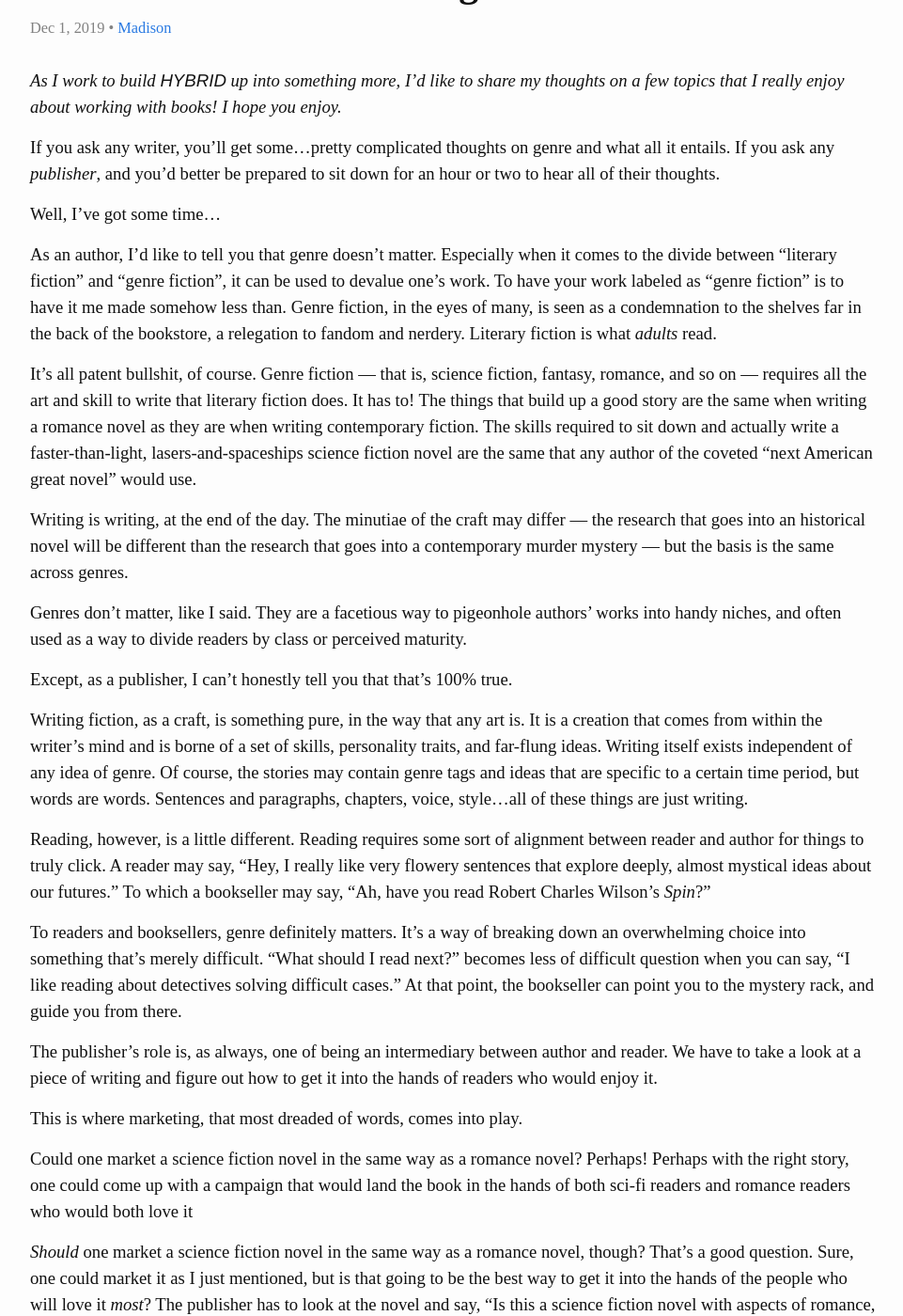
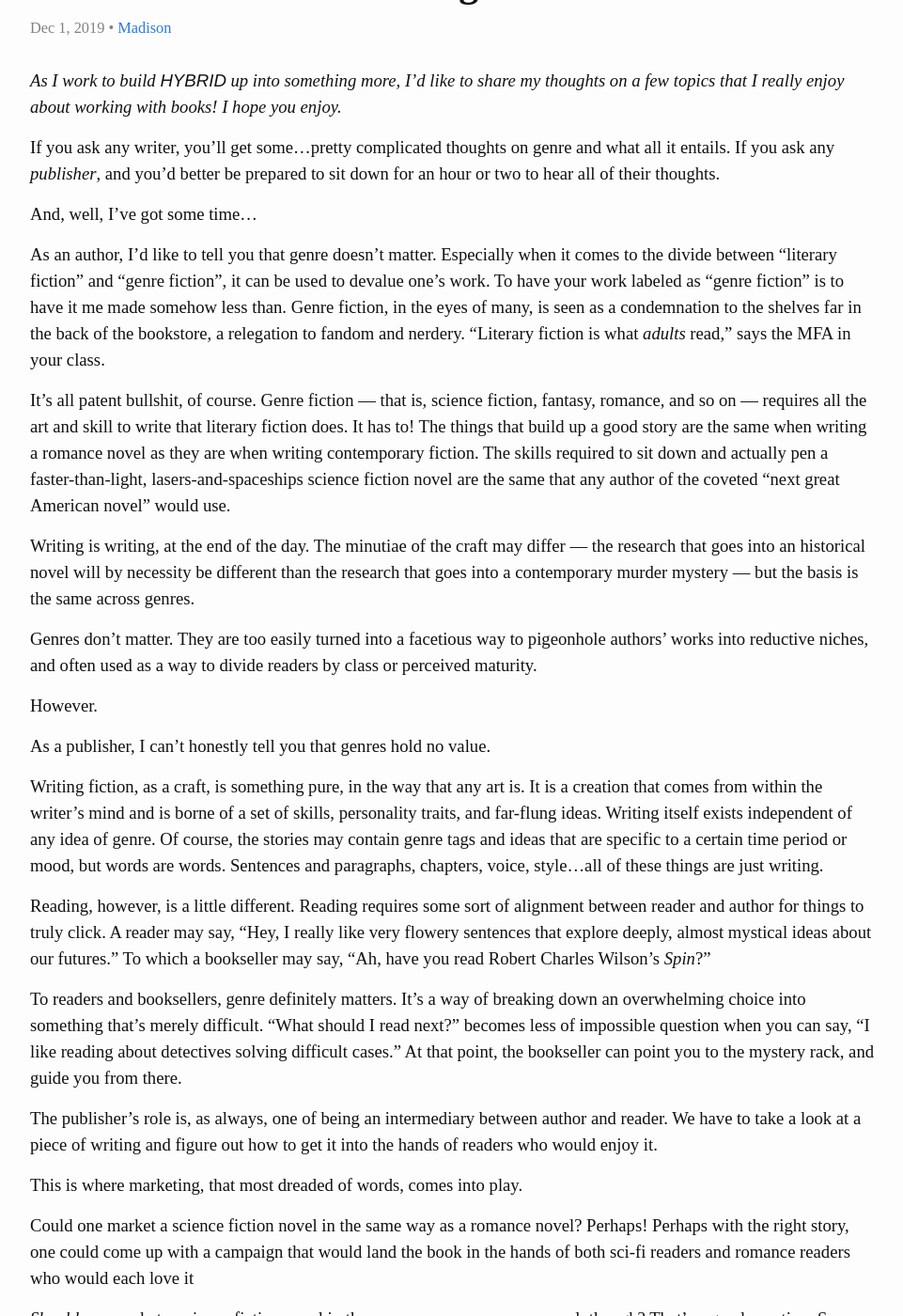
Before and after one commit to hybridink/hybrid.ink, a Jekyll site: the page built from _posts/2019-12-01-on-genre.md, in a window 1280 px wide and 1400 px high, scrolled down 245 px. Shown: the whole window at 94% size, without its empty margins (158-1119 px from the left). Built offline with Jekyll 4.4.1, drawn with Linux system fonts in a browser that asks for light colours; some web fonts are replaced; our own code applies the rules of GitHub Pages for plain Markdown files; comment, search, counter and statistics services are not loaded; some of the changed text lies outside the part shown.

Commit message:
Edit post

```diff
--- a/_posts/2019-12-01-on-genre.md
+++ b/_posts/2019-12-01-on-genre.md
@@ -9,41 +9,43 @@
 
 If you ask any writer, you'll get some...pretty complicated thoughts on genre and what all it entails. If you ask any *publisher*, and you'd better be prepared to sit down for an hour or two to hear all of their thoughts.
 
-Well, I've got some time...
+And, well, I've got some time...
 
 <!--more-->
 
-As an author, I'd like to tell you that genre doesn't matter. Especially when it comes to the divide between "literary fiction" and "genre fiction", it can be used to devalue one's work. To have your work labeled as "genre fiction" is to have it me made somehow less than. Genre fiction, in the eyes of many, is seen as a condemnation to the shelves far in the back of the bookstore, a relegation to fandom and nerdery. Literary fiction is what *adults* read.
+As an author, I'd like to tell you that genre doesn't matter. Especially when it comes to the divide between "literary fiction" and "genre fiction", it can be used to devalue one's work. To have your work labeled as "genre fiction" is to have it me made somehow less than. Genre fiction, in the eyes of many, is seen as a condemnation to the shelves far in the back of the bookstore, a relegation to fandom and nerdery. "Literary fiction is what *adults* read," says the MFA in your class.
 
-It's all patent bullshit, of course. Genre fiction --- that is, science fiction, fantasy, romance, and so on --- requires all the art and skill to write that literary fiction does. It has to! The things that build up a good story are the same when writing a romance novel as they are when writing contemporary fiction. The skills required to sit down and actually write a faster-than-light, lasers-and-spaceships science fiction novel are the same that any author of the coveted "next American great novel" would use.
+It's all patent bullshit, of course. Genre fiction --- that is, science fiction, fantasy, romance, and so on --- requires all the art and skill to write that literary fiction does. It has to! The things that build up a good story are the same when writing a romance novel as they are when writing contemporary fiction. The skills required to sit down and actually pen a faster-than-light, lasers-and-spaceships science fiction novel are the same that any author of the coveted "next great American novel" would use.
 
-Writing is writing, at the end of the day. The minutiae of the craft may differ --- the research that goes into an historical novel will be different than the research that goes into a contemporary murder mystery --- but the basis is the same across genres.
+Writing is writing, at the end of the day. The minutiae of the craft may differ --- the research that goes into an historical novel will by necessity be different than the research that goes into a contemporary murder mystery --- but the basis is the same across genres.
 
-Genres don't matter, like I said. They are a facetious way to pigeonhole authors' works into handy niches, and often used as a way to divide readers by class or perceived maturity.
+Genres don't matter. They are too easily turned into a facetious way to pigeonhole authors' works into reductive niches, and often used as a way to divide readers by class or perceived maturity.
 
-Except, as a publisher, I can't honestly tell you that that's 100% true.
+However.
 
-Writing fiction, as a craft, is something pure, in the way that any art is. It is a creation that comes from within the writer's mind and is borne of a set of skills, personality traits, and far-flung ideas. Writing itself exists independent of any idea of genre. Of course, the stories may contain genre tags and ideas that are specific to a certain time period, but words are words. Sentences and paragraphs, chapters, voice, style...all of these things are just writing.
+As a publisher, I can't honestly tell you that genres hold no value.
+
+Writing fiction, as a craft, is something pure, in the way that any art is. It is a creation that comes from within the writer's mind and is borne of a set of skills, personality traits, and far-flung ideas. Writing itself exists independent of any idea of genre. Of course, the stories may contain genre tags and ideas that are specific to a certain time period or mood, but words are words. Sentences and paragraphs, chapters, voice, style...all of these things are just writing.
 
 Reading, however, is a little different. Reading requires some sort of alignment between reader and author for things to truly click. A reader may say, "Hey, I really like very flowery sentences that explore deeply, almost mystical ideas about our futures." To which a bookseller may say, "Ah, have you read Robert Charles Wilson's *Spin*?"
 
-To readers and booksellers, genre definitely matters. It's a way of breaking down an overwhelming choice into something that's merely difficult. "What should I read next?" becomes less of difficult question when you can say, "I like reading about detectives solving difficult cases." At that point, the bookseller can point you to the mystery rack, and guide you from there.
+To readers and booksellers, genre definitely matters. It's a way of breaking down an overwhelming choice into something that's merely difficult. "What should I read next?" becomes less of impossible question when you can say, "I like reading about detectives solving difficult cases." At that point, the bookseller can point you to the mystery rack, and guide you from there.
 
 The publisher's role is, as always, one of being an intermediary between author and reader. We have to take a look at a piece of writing and figure out how to get it into the hands of readers who would enjoy it.
 
 This is where marketing, that most dreaded of words, comes into play.
 
-Could one market a science fiction novel in the same way as a romance novel? Perhaps! Perhaps with the right story, one could come up with a campaign that would land the book in the hands of both sci-fi readers and romance readers who would both love it
+Could one market a science fiction novel in the same way as a romance novel? Perhaps! Perhaps with the right story, one could come up with a campaign that would land the book in the hands of both sci-fi readers and romance readers who would each love it
 
 *Should* one market a science fiction novel in the same way as a romance novel, though? That's a good question. Sure, one could market it as I just mentioned, but is that going to be the best way to get it into the hands of the people who will love it *most*? The publisher has to look at the novel and say, "Is this a science fiction novel with aspects of romance, or is it a romance novel set in the future?" and then work from there to come up with the best marketing strategy. Lots of amazing books touch on more than one genre, and it's the publisher's job to make that work for the readers.
 
-Sometimes, the answer is to come up with multiple marketing schemes. One example of this is our friends over at FurPlanet, who also have a separate imprint, Argyll Productions. Their first foray into dual branding was with Watts Martin's delightful novel *Kismet*, which was broad enough in scope that it could be marketed both to a more specific audience of fans of anthropomorphic literature [via FurPlanet](https://furplanet.com/shop/item.aspx?itemid=892) as well as to a more specific audience of fans of science fiction [via Argyll](https://argyllproductions.com/product/kismet/). They even had the artist come up with separate covers to help with this marketing: one for a [furry audience](/images/news/kismet-fp.jpg), and one for a [science fiction audience](/images/news/kismet-argyll.jpg).
+Sometimes, the answer is to come up with multiple marketing schemes. One example of this is our friends over at FurPlanet, who also have a separate imprint, Argyll Productions. Their first foray into dual branding was with Watts Martin's delightful novel *Kismet*, which was broad enough in scope that it could be marketed both to a more specific audience of fans of anthropomorphic literature [via FurPlanet](https://furplanet.com/shop/item.aspx?itemid=892) as well as to a more specific audience of fans of science fiction [via Argyll](https://argyllproductions.com/product/kismet/). They even had the artist come up with separate covers to help with this marketing: one for the [furry audience](/images/news/kismet-fp.jpg), and one for the [science fiction audience](/images/news/kismet-argyll.jpg).
 
 Genre mixing can also be done in anthologies. One of the anthologies I edited a few years ago, *Arcana - A Tarot Anthology*, featured stories from many different genres, relying on the unifying theme of archetypes embodied in the major arcana of a deck of tarot cards to keep it together.
 
-This can present some challenges in marketing the product, however. There were a few sci-fi stories in there, and more than a few stories featuring LGBTQIA+ characters (hey, it's *me*, you should expect nothing less), but should we market it to sci-fi fans or the queer community? Or should we lean on the tarot side of it, even though the concepts were vague in some stories? It was a challenge!
+This can present some challenges in marketing the product, however. There were a few sci-fi stories in there, and more than a few stories featuring LGBTQIA+ characters (hey, it's *me*, you should expect nothing less), but should we market it to sci-fi fans or the queer community? Or should we lean on the tarot side of it, even though the concepts were vague in the extreme for some stories? It was a real challenge!
 
-To this end, [our anthologies](/submit/anthologies) which don't specify a particular genre in the submission guidelines do also include the caveat, "while there is no restriction on genre of submitted stories, we will aim for a cohesive anthology after the fact." It's something that helps us get the book to readers who would enjoy it.
+To this end, [our anthologies](/submit/anthologies) which don't specify a particular genre in the submission guidelines do also include the caveat, "while there is no restriction on genre of submitted stories, we will aim for a cohesive anthology after the fact." It's something that helps us get the book to readers who will enjoy it.
 
 All this is to say that, even though when one is writing, one isn't always thinking about genre so much as the story one wants to tell, genre *does* matter from the publisher and bookseller's point of view. It helps us to ensure that the author's works make their way into the hands of those who would be made happiest by them.
 
```
